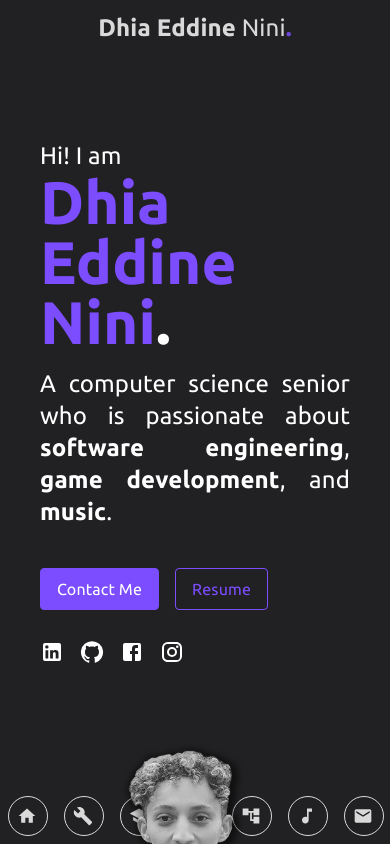
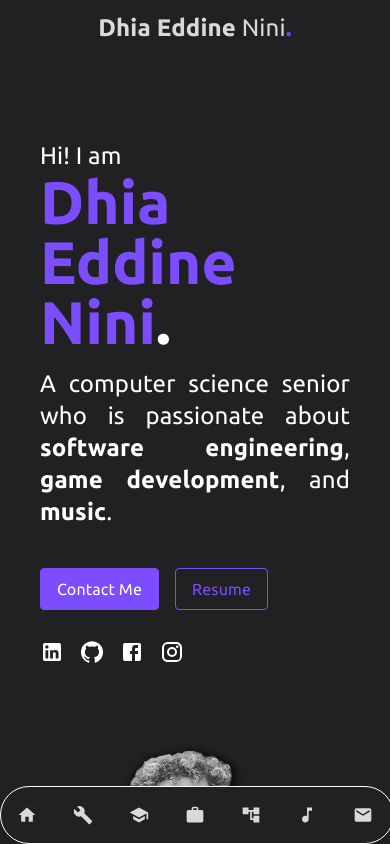
Before and after one commit to ninidhiaeddine/dhia-portfolio, a React (Create React App) app: page / in a window 390 px wide. Shown: the top 844 px of the page. Built offline with nearby package versions, Linux system fonts and the light colour scheme.

Commit message:
Fixed mobile nav bar

```diff
--- a/src/Components/SideBar.jsx
+++ b/src/Components/SideBar.jsx
@@ -18,7 +18,8 @@ import ChordAudio from '../Audio/mixkit-chord-swell-short-692.wav';
 
 export default function SideBar() {
     return (
-        <div className="z-100 fixed flex flex-row bottom-0 bg-background md:bg-transparent md:flex-col md:top-12 md:left-0">
+        <div className="z-50 fixed flex flex-row bottom-0 bg-background shadow-lg border border-white rounded-full
+        md:border-none md:bg-transparent md:flex-col md:top-12 md:left-0">
             <SideBarItem Icon={HomeIcon} text="Home" linkTo='/' audio={ChordAudio} />
             <SideBarItem Icon={BuildIcon} text="Skills" linkTo='Skills' audio={ChordAudio} />
             <SideBarItem Icon={SchoolIcon} text="Education" linkTo='Education' audio={ChordAudio} />
--- a/src/Components/SideBarItem.jsx
+++ b/src/Components/SideBarItem.jsx
@@ -11,12 +11,12 @@ export default function SideBarItem({Icon, text, linkTo, audio}) {
     }
 
     return (
-        <div className={`flex items-center border border-white text-white rounded-full text-center
+        <div className={`flex items-center md:border md:border-white text-white rounded-full text-center
             w-10 h-10 m-2 md:m-2 md:w-14 md:h-14
-            hover:w-36 hover:scale-105 hover:bg-primary hover:border-none
+            md:hover:w-36 md:hover:scale-105 md:hover:bg-primary md:hover:border-none
             transition-all duration-200
             animate-pulse hover:animate-none
-            z-[100]`}
+            z-50`}
             onMouseEnter={() => setIsHovered(true)}
             onMouseLeave={() => setIsHovered(false)}
             onClick={() => {
```
